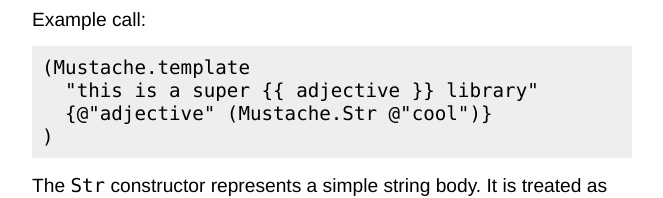
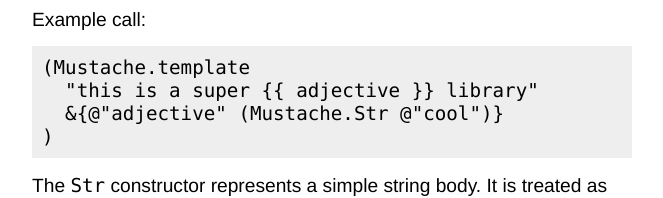
Before and after one commit to carpentry-org/mustache, a plain HTML site: page docs/Mustache.html in a window 1280 px wide. Shown: the part 346-544 px from the top of the page, without its empty margins (308-971 px from the left). Drawn offline with Linux system fonts and the light colour scheme.

Commit message:
docs: rebuild

```diff
--- a/docs/Mustache.html
+++ b/docs/Mustache.html
@@ -50,7 +50,7 @@ string <code>s</code> using the map <code>values</code>.</p>
 <p>Example call:</p>
 <pre><code>(Mustache.template
   &quot;this is a super {{ adjective }} library&quot;
-  {@&quot;adjective&quot; (Mustache.Str @&quot;cool&quot;)}
+  &amp;{@&quot;adjective&quot; (Mustache.Str @&quot;cool&quot;)}
 )
 </code></pre>
 <p>The <code>Str</code> constructor represents a simple string body. It is treated as falsy
```
